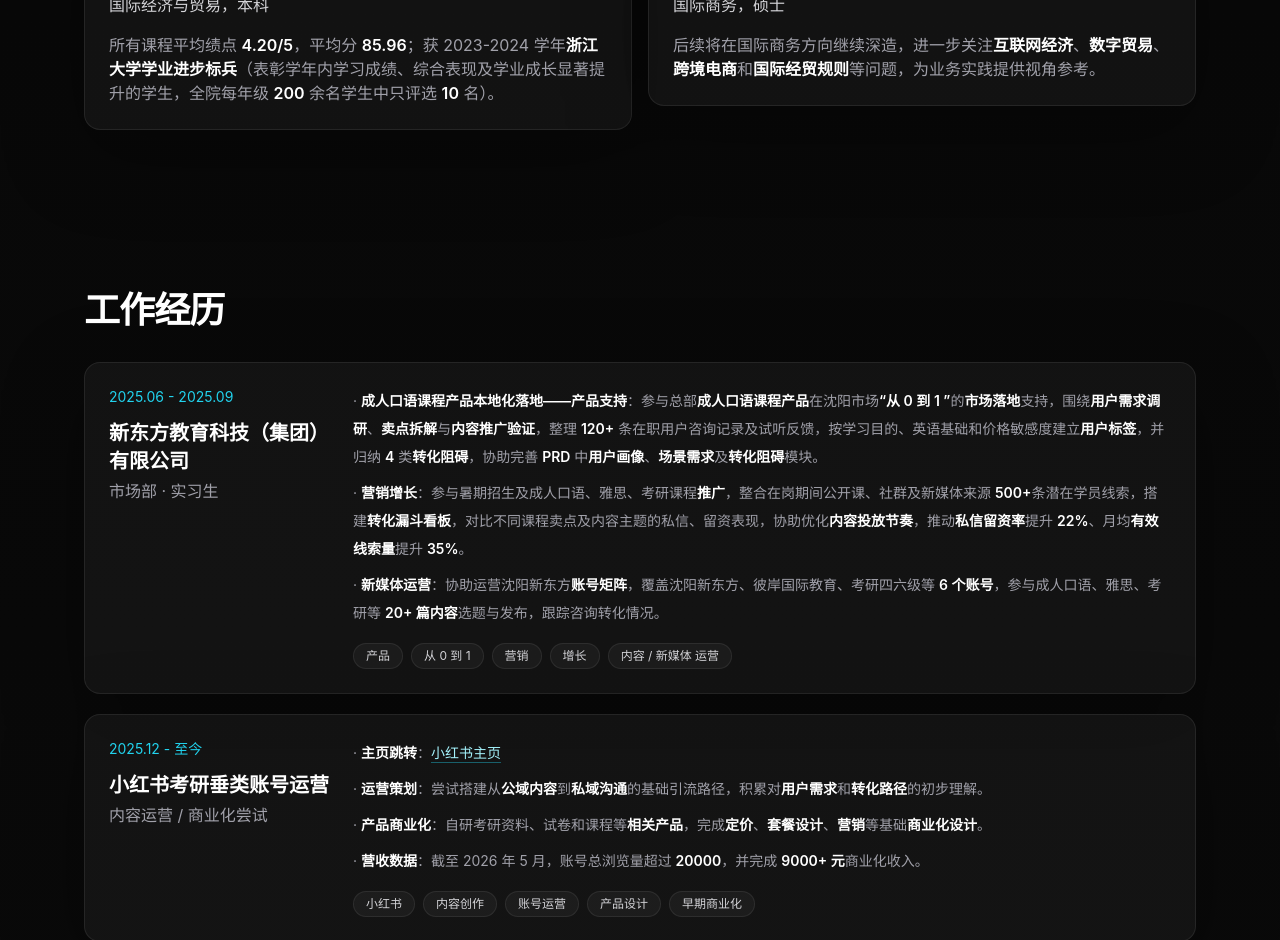
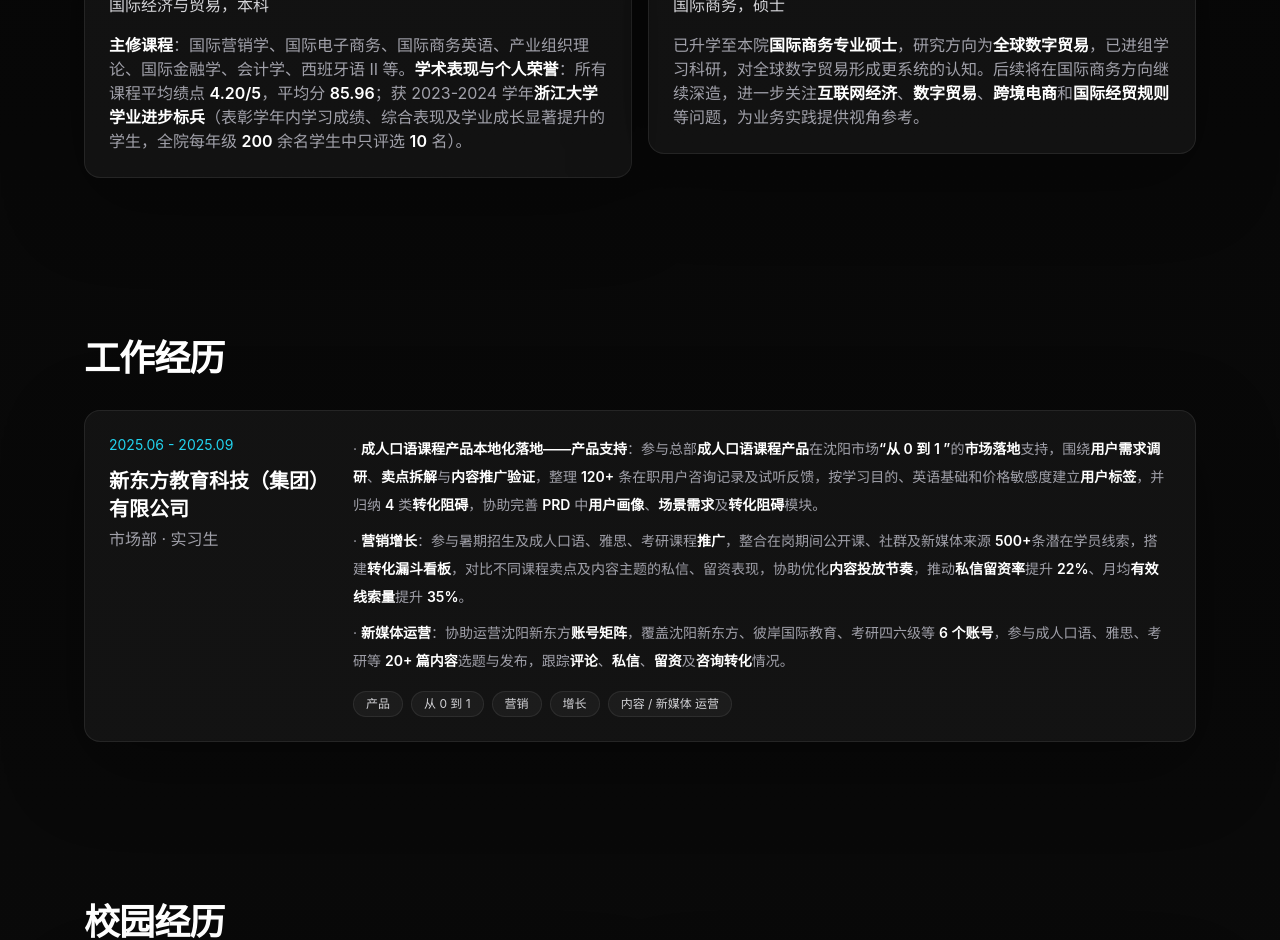
Before and after one commit to gggould-lab/personal-website-build, a Next.js app: page / in a window 1280 px wide. Shown: the part 1860-2800 px from the top of the page. Built offline with nearby package versions, Linux system fonts and the light colour scheme.

Commit message:
0606-架构优化后内容更改

```diff
--- a/app/page.tsx
+++ b/app/page.tsx
@@ -7,13 +7,26 @@
 
 function EmText({ text }: { text: string }) {
   const parts = text.split(/(\*\*.*?\*\*)/g);
+  const renderPlainText = (value: string, keyPrefix: string) => {
+    const urlParts = value.split(/(https?:\/\/[^\s，。；、]+)/g);
+    return urlParts.map((part, index) =>
+      part.startsWith("http") ? (
+        <a key={`${keyPrefix}-${index}`} href={part} target="_blank" rel="noreferrer" className="text-cyan-200 underline decoration-cyan-400/40 underline-offset-4 transition hover:text-cyan-100">
+          {part}
+        </a>
+      ) : (
+        <span key={`${keyPrefix}-${index}`}>{part}</span>
+      )
+    );
+  };
+
   return (
     <>
       {parts.map((part, index) =>
         part.startsWith("**") && part.endsWith("**") ? (
           <strong key={index} className="font-semibold text-white">{part.slice(2, -2)}</strong>
         ) : (
-          <span key={index}>{part}</span>
+          renderPlainText(part, String(index))
         )
       )}
     </>
@@ -190,7 +203,7 @@
             <Card className={i === 0 ? "md:row-span-2" : ""}>
               <p className="text-xs text-accent sm:text-sm">{p.subtitle}</p>
               <h3 className="mt-2 text-lg font-semibold leading-snug text-white sm:mt-3 sm:text-xl">{p.title}</h3>
-              <p className="mt-3 text-sm leading-7 text-zinc-400 sm:mt-4 sm:text-base"><EmText text={p.text} /></p>
+              <p className="mt-3 whitespace-pre-line text-sm leading-7 text-zinc-400 sm:mt-4 sm:text-base"><EmText text={p.text} /></p>
               <div className="mt-5"><Tags items={p.tags} /></div>
             </Card>
           </Reveal>
@@ -209,7 +222,7 @@
             <Card>
               <p className="text-xs text-accent sm:text-sm">{p.subtitle}</p>
               <h3 className="mt-2 text-lg font-semibold leading-snug text-white sm:mt-3 sm:text-xl">{p.title}</h3>
-              <p className="mt-3 text-sm leading-7 text-zinc-400 sm:mt-4 sm:text-base"><EmText text={p.text} /></p>
+              <p className="mt-3 whitespace-pre-line text-sm leading-7 text-zinc-400 sm:mt-4 sm:text-base"><EmText text={p.text} /></p>
               <div className="mt-5"><Tags items={p.tags} /></div>
             </Card>
           </Reveal>
--- a/data/profile.ts
+++ b/data/profile.ts
@@ -57,13 +57,13 @@
     school: "浙江大学 · 经济学院",
     degree: "国际经济与贸易，本科",
     time: "2022.09 - 2026.06",
-    text: "所有课程平均绩点 **4.20/5**，平均分 **85.96**；获 2023-2024 学年**浙江大学学业进步标兵**（表彰学年内学习成绩、综合表现及学业成长显著提升的学生，全院每年级 **200** 余名学生中只评选 **10** 名）。"
+    text: "**主修课程**：国际营销学、国际电子商务、国际商务英语、产业组织理论、国际金融学、会计学、西班牙语 II 等。**学术表现与个人荣誉**：所有课程平均绩点 **4.20/5**，平均分 **85.96**；获 2023-2024 学年**浙江大学学业进步标兵**（表彰学年内学习成绩、综合表现及学业成长显著提升的学生，全院每年级 **200** 余名学生中只评选 **10** 名）。"
   },
   {
     school: "浙江大学 · 经济学院",
     degree: "国际商务，硕士",
     time: "2026.09 - 2028.06",
-    text: "后续将在国际商务方向继续深造，进一步关注**互联网经济**、**数字贸易**、**跨境电商**和**国际经贸规则**等问题，为业务实践提供视角参考。"
+    text: "已升学至本院**国际商务专业硕士**，研究方向为**全球数字贸易**，已进组学习科研，对全球数字贸易形成更系统的认知。后续将在国际商务方向继续深造，进一步关注**互联网经济**、**数字贸易**、**跨境电商**和**国际经贸规则**等问题，为业务实践提供视角参考。"
   }
 ];
 
@@ -75,21 +75,9 @@
     points: [
       "**成人口语课程产品本地化落地——产品支持**：参与总部**成人口语课程产品**在沈阳市场**“从 0 到 1 ”**的**市场落地**支持，围绕**用户需求调研**、**卖点拆解**与**内容推广验证**，整理 **120+** 条在职用户咨询记录及试听反馈，按学习目的、英语基础和价格敏感度建立**用户标签**，并归纳 **4** 类**转化阻碍**，协助完善 **PRD** 中**用户画像**、**场景需求**及**转化阻碍**模块。",
       "**营销增长**：参与暑期招生及成人口语、雅思、考研课程**推广**，整合在岗期间公开课、社群及新媒体来源 **500+**条潜在学员线索，搭建**转化漏斗看板**，对比不同课程卖点及内容主题的私信、留资表现，协助优化**内容投放节奏**，推动**私信留资率**提升 **22%**、月均**有效线索量**提升 **35%**。",
-      "**新媒体运营**：协助运营沈阳新东方**账号矩阵**，覆盖沈阳新东方、彼岸国际教育、考研四六级等 **6 个账号**，参与成人口语、雅思、考研等 **20+ 篇内容**选题与发布，跟踪咨询转化情况。"
+      "**新媒体运营**：协助运营沈阳新东方**账号矩阵**，覆盖沈阳新东方、彼岸国际教育、考研四六级等 **6 个账号**，参与成人口语、雅思、考研等 **20+ 篇内容**选题与发布，跟踪**评论**、**私信**、**留资**及**咨询转化**情况。"
     ],
     tags: ["产品", "从 0 到 1", "营销", "增长","内容 / 新媒体 运营"]
-  },
-  {
-    org: "小红书考研垂类账号运营",
-    role: "内容运营 / 商业化尝试",
-    time: "2025.12 - 至今",
-    points: [
-      "**主页跳转**：https://xhslink.com/m/70XqjAbyzGR",
-      "**运营策划**：尝试搭建从**公域内容**到**私域沟通**的基础引流路径，积累对**用户需求**和**转化路径**的初步理解。",
-      "**产品商业化**：自研考研资料、试卷和课程等**相关产品**，完成**定价**、**套餐设计**、**营销**等基础**商业化设计**。",
-      "**营收数据**：截至 2026 年 5 月，账号总浏览量超过 **20000**，并完成 **9000+ 元**商业化收入。"
-    ],
-    tags: ["小红书", "内容创作", "账号运营", "产品设计", "早期商业化"]
   }
 ];
 
@@ -101,16 +89,28 @@
 
 export const projects = [
   {
+    title: "小红书考研垂类账号运营",
+    subtitle: "个人博主 / 产品运营",
+    text: "**主页跳转**：https://xhslink.com/m/70XqjAbyzGR\n**运营策划**：**独立运营**考研垂类小红书账号，围绕择校信息、备考规划、资料领取、模拟测试等用户需求输出原创内容，搭建**公域内容引流 - 私域用户沉淀 - 资料 / 课程产品营收**的运营路径，积累对**用户需求**和**转化路径**的初步理解。\n**产品商业化**：自研考研资料、模拟卷、课程三种不同产品，完成**用户需求调研**、**市场竞品调研**、**产品定价**、**套餐设计**和**交付流程设计**，并根据用户反馈进行内容优化。\n**营收数据**：截至 2026 年 6 月 5 日，账号总浏览量超过 **23000**，累计完成 **9000+ 元**商业营收。",
+    tags: ["小红书", "个人博主", "产品运营", "内容创作", "早期商业化"]
+  },
+  {
+    title: "个人介绍网站",
+    subtitle: "Vibe Coding 开发实践",
+    text: "**项目定位**：面向个人展示场景，独立搭建在线简历网站，实现基于 **Next.js**、**React**、**TypeScript**、**Tailwind CSS** 的页面展示。\n**开发方式**：负责**需求定义**、**页面架构设计**、**内容模块拆分**、**页面风格把控**与上线部署，采用 **VS Code + Codex** 的 **Vibe Coding** 工作流完成组件开发、响应式适配和持续迭代。\n**上线部署**：通过 **GitHub + Vercel** 部署并绑定个人域名，实现个人经历展示、项目展示和联系入口的长期在线维护。",
+    tags: ["Vibe Coding", "Next.js", "React", "TypeScript", "Vercel"]
+  },
+  {
     title: "《数字贸易学》教材编写",
-    subtitle: "教材编写参与经历",
-    text: "参与马述忠等主编**《数字贸易学》（第二版）**教材编写，负责**“第四章 数字服务贸易与数字技术贸易”**相关内容。该经历帮助我更系统地理解**前沿数字技术**与**互联网新业态**、**数字贸易**、**跨境电商**等之间的联系。",
-    tags: ["数字贸易", "教材编写", "学术写作", "国际商务"]
+    subtitle: "《数字贸易学》（第二版）教材 · 编撰参与",
+    text: "**编撰参与**：参与马述忠等主编**《数字贸易学》（第二版）**教材编写，**独立承担**第四章**“数字服务贸易与数字技术贸易”**正文撰写。\n**内容框架**：围绕数字服务贸易与数字技术贸易的**背景**、**演进**、**内涵外延**搭建框架，系统梳理**数字贸易规则**、**数字平台**、**云计算**、**人工智能**、**跨境电商**等前沿议题。\n**案例理解**：结合数字支付、在线教育、数字营销、工业互联网等产业案例，呈现数字技术如何重塑服务供给方式、技术交易形态及产业组织模式。",
+    tags: ["数字贸易", "教材编写", "学术写作", "国际商务", "数字技术贸易"]
   },
   {
     title: "浙江大学大学生创新创业项目（负责人）",
     subtitle: "城市通勤时间与家庭财富累积：基于 CHFS 微观数据的研究",
-    text: "依托 CHFS 微观数据开展研究，分析**城市通勤**与**家庭财富**的内在联系，立足**市民生活与实际需求**展开分析。借此打通经济问题、数据应用与研究思路，强化了**洞察大众需求**的能力。",
-    tags: ["研究项目", "城市经济", "宏观视角"]
+    text: "**项目主持**：**主持**《城市通勤时间与家庭财富累积：基于 CHFS 微观数据的研究》项目，围绕**“通勤时间如何影响家庭财富累积”**这一现实问题展开研究。\n**研究执行**：依托 **CHFS** 微观数据开展研究，承担**整体推进**、**研究框架设计**和**实证分析**工作，分析**城市通勤**与**家庭财富**的内在联系。\n**能力积累**：该项目训练了我从日常生活现象中识别**用户需求**与真实痛点，并进一步拆解问题和验证假设的能力。",
+    tags: ["研究项目", "城市经济", "CHFS", "负责人", "实证分析"]
   },
   {
     title: "毕业论文（设计）",
@@ -122,28 +122,28 @@
 
 export const competitions = [
   {
+    title: "中信银行信用卡中心“星耀杯”金融创新挑战赛",
+    subtitle: "队长 · Card-Boost：探索信用卡用户黏性的创新方案",
+    text: "**方案设计**：围绕**信用卡用户留存与活跃问题**，参与提出 **Card-Boost** 方案，从**用户需求**、**权益设计**、**场景触达**和**产品黏性**等角度设计信用卡产品与运营方案。\n**团队协作**：作为**队长**负责选题确定、方案框架搭建与成员分工，同时参与用户场景拆解和获客 / 活跃策略梳理。\n**能力训练**：该经历训练了我对**金融产品创新**、**用户运营**和**客户策略**的理解。",
+    tags: ["金融创新", "信用卡", "队长", "用户运营", "产品方案"]
+  },
+  {
     title: "第二届毕马威 ESG 案例分析大赛",
-    subtitle: "围绕网商银行“大山雀”的 ESG 策略分析",
-    text: "以**网商银行农村金融实践**为案例，梳理其从**“旺农贷”**试水到**“大山雀”**模式迭代的过程，关注**数字技术**、**普惠金融**、**乡村振兴**和**风险管理**之间的关系。该经历帮助我从 **ESG** 视角理解金融服务如何回应真实的农村经营需求。",
-    tags: ["ESG", "普惠金融", "乡村振兴", "案例分析"]
+    subtitle: "核心成员 · 围绕网商银行“大山雀”的 ESG 策略分析",
+    text: "**案例分析**：以**网商银行农村金融实践**为案例，梳理其从**“旺农贷”**试水到**“大山雀”**模式迭代的过程，重点分析**数字技术**、**普惠金融**、**乡村振兴**和**风险管理**之间的关系。\n**资料搜集**：作为**核心成员**参与**“大山雀”**部分资料搜集、案例拆解和 **ESG** 逻辑分析，理解其如何通过用户分层、信用评估、风险控制和数字化触达优化农村金融产品供给。",
+    tags: ["ESG", "普惠金融", "核心成员", "乡村振兴", "案例分析"]
+  },
+  {
+    title: "北京外国语大学首届国际组织胜任力大赛",
+    subtitle: "队长 · 关于联合国促进国家内部与国际公平的胜任力研究",
+    text: "**研究统筹**：围绕**联合国 2030 可持续发展目标**中的**“减少不平等”**议题，参与研究**委内瑞拉**与北美发达国家之间的发展差距，涉及**经济**、**教育**、**生态**、**医疗卫生**和**难民问题**等维度。\n**内容撰写**：作为**队长**统筹项目，并负责**经济维度**内容撰写和**研究报告统稿**，理解国际组织、全球治理和公共议题分析之间的联系。",
+    tags: ["国际组织", "全球治理", "队长", "公共议题", "研究统筹"]
   },
   {
     title: "第十一届北京大学光华管理学院案例大赛",
-    subtitle: "围绕宁德时代股权融资策略的案例研究",
-    text: "参与**新能源企业**相关案例分析，重点关注**宁德时代**在资本市场中的**股权融资策略**、**行业景气度**和**市场关注度**。该经历让我较早接触到新能源产业、企业融资和 ESG 相关商业议题。",
-    tags: ["新能源", "股权融资", "资本市场", "市场洞察"]
-  },
-  {
-    title: "中信银行信用卡中心星耀杯金融创新大赛",
-    subtitle: "Card-Boost：探索信用卡用户黏性的创新方案",
-    text: "围绕**信用卡用户留存与活跃问题**，参与提出 **Card-Boost** 方案，关注从**用户需求**、**权益设计**、**场景触达**和**产品黏性**等角度提升信用卡使用体验。项目训练了我对**产品设计**、**用户运营**和**商业表达**的理解。",
-    tags: ["金融创新", "信用卡", "用户运营", "产品方案"]
-  },
-  {
-    title: "北京外国语大学首届国际组织胜任力大赛",
-    subtitle: "关于联合国促进国家内部与国际公平的胜任力研究",
-    text: "围绕**联合国 2030 可持续发展目标**中的**“减少不平等”**议题，参与研究**委内瑞拉**与北美发达国家之间的发展差距，涉及**经济**、**教育**、**生态**、**医疗卫生**和**难民问题**等维度。该经历帮助我理解国际组织、全球治理和公共议题分析之间的联系。",
-    tags: ["国际组织", "全球治理",  "公共议题"]
+    subtitle: "核心成员 · 围绕宁德时代股权融资策略的案例研究",
+    text: "**行业分析**：参与**新能源企业**相关案例分析，聚焦**宁德时代**的**股权融资策略**、**行业景气度**和**市场关注度**。\n**资料搜集**：作为**核心成员**负责行业资料搜集、企业融资逻辑梳理和案例材料整理，训练了我从**企业战略**、**资本市场**和**产业趋势**角度分析商业问题的能力。",
+    tags: ["新能源", "股权融资", "核心成员", "资本市场", "市场洞察"]
   }
 ];
 
@@ -153,9 +153,9 @@
     role: "党支部书记",
     time: "2026.05 - 至今",
     points: [
-      "**统筹管理**：参与国贸专业 **130 余名**本科生党支部相关工作，协助推进党员队伍建设、党建宣传等事务。",
-      "**党员培养**：跟进入党积极分子、发展对象、预备党员的**培养、考察与转正**流程。",
-      "**材料文书**：审核各类入党相关**材料**，完成党务**文书整理、归档**等工作。"
+      "**统筹管理**：统筹国贸专业各年级 **130 余名**本科生党建相关工作，落实**党员队伍建设**、**党建宣传**、**主题党日**等支部日常事务，协助提升支部组织规范性与凝聚力。",
+      "**党员培养**：负责入党积极分子、发展对象、预备党员的**培养**、**考察**及**转正**全流程工作。",
+      "**材料文书**：审核各类入党相关**材料**，完成党务**文书整理**与**归档管理**。"
     ],
     tags: ["统筹管理", "党务流程", "材料审核", "责任感"]
   },
@@ -164,8 +164,8 @@
     role: "（核心）干事 / 副主任",
     time: "2022.09 - 2024.06",
     points: [
-      "**英才计划”学生骨干培养工程**：作为项目负责人，参与策划并执行面向**校院两级学生骨干**的培养项目，协助完成**校内外师资对接**，累计覆盖参与人次 **3000+** 。",
-      "**校学生会全员大会**：协助组织**两学年共6次**全员大会，**统筹各部门**工作汇报与交流环节，提升部门间协作效率，增强组织凝聚力。"
+      "**英才计划”学生骨干培养工程**：作为**项目负责人**，策划并执行面向**校院两级学生骨干**的培养项目，统筹**领导力训练**、**新媒体技能**、**职业规划**及**高校访问实践**等课程模块，协助完成**校内外师资对接**，所有课程累计覆盖参与人次 **3000+**。",
+      "**校学生会全员大会**：协助组织**两学年共 6 次**全员大会，**统筹各部门**工作汇报与交流环节，提升部门间协作效率，增强组织凝聚力。"
     ],
     tags: ["项目统筹", "跨部门合作", "执行", "学生组织"]
   },
@@ -174,8 +174,8 @@
     role: "副主任",
     time: "2023.09 - 2024.06",
     points: [
-      "**财务后勤**：负责学院学生会相关部门的**财务报销**和**物资后勤管理**。",
-      "**学院跨晚**：负责经济学院跨年晚会**筹备与执行**，优化**活动预算**并统筹场地、设备、物资与志愿者**现场调度**。"
+      "**财务后勤**：负责经济学院学生会各部门的**财务报销**和**物资后勤管理**。",
+      "**学院跨晚**：负责经济学院跨年晚会**筹备与执行**，优化**活动预算**并统筹场地、设备、物资与现场志愿者**调度**。"
     ],
     tags: ["后勤管理", "活动支持", "预算协调", "现场执行"]
   },
@@ -185,7 +185,7 @@
     time: "2022.09 - 2024.06",
     points: [
       "**NSEP项目**：统筹浙江大学资助对象教育实践项目（NSEP），负责**报名资料审核**、**进度跟踪**及**结题答辩组织**。",
-      "**材料与数据管理**：承担资助材料**全流程审核工作**，借助 **Excel** 完成数据**录入、整理与归档**，积累耐心、细致和流程意识。"
+      "**材料与数据管理**：承担资助材料**全流程审核**与资料审核工作，借助 **Excel** 完成数据**录入**、**整理**与**归档**，积累耐心、细致和流程意识。"
     ],
     tags: ["项目管理", "材料审核", "Excel", "事务统筹"]
   },
@@ -194,6 +194,6 @@
 export const skills = [
   ["专业领域", ["数字贸易", "国际商务", "平台经济", "跨境电商", "市场营销"]],
   ["市场与运营", ["新媒体运营", "内容运营", "市场调研", "用户沉淀", "产品设计与商业化"]],
-  ["工具使用", ["Excel", "SQL", "Python 及 Pandas / NumPy 基础", " Vibe Coding （常用 VS Code + Codex ）"," AI Agent ", "Office / WPS", "秀米", "Photoshop", "LLM AI（ ChatGPT 与 Claude 深度用户）"]],
-  ["语言能力", ["CET-4 630", "CET-6 604", "英语口语沟通熟练", "西班牙语入门（西班牙语II 98分）", "法语入门（法语I 100分）"]]
+  ["工具使用", ["Excel", "SQL", "AI Agent 与 Vibe Coding（常用 VS Code + Codex）", "Office / WPS", "LLM AI（常用 ChatGPT 和 Claude）", "秀米", "Python 基础", "Pandas / NumPy 基础", "Photoshop"]],
+  ["语言能力", ["CET-4 630", "CET-6 604", "英语沟通熟练", "西班牙语入门（西班牙语II 98分）", "法语入门（法语I 100分）"]]
 ] as const;
```
Also changed, not shown: public/resume.png (deleted).
